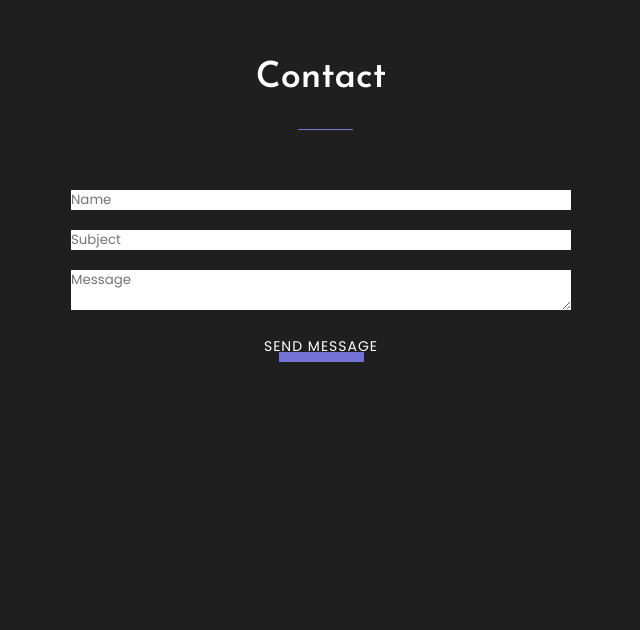
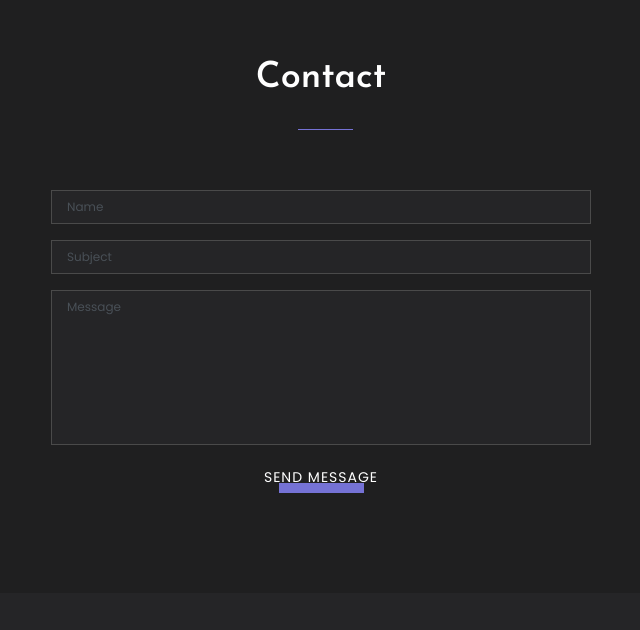
Before and after one commit to alexpodelinskii/portfolio, a React (Vite) app: page / in a window 1280 px wide. Shown: the part 3550-4180 px from the top of the page, without its empty margins (319-959 px from the left). Built offline with nearby package versions, Linux system fonts and the light colour scheme.

Commit message:
feat: add contact section styles

```diff
--- a/src/layout/sections/contact/Contact.tsx
+++ b/src/layout/sections/contact/Contact.tsx
@@ -1,10 +1,13 @@
 import styled from "styled-components";
 import {SectionTitle} from "../../../components/SectionTitle.tsx";
 import {Button} from "../../../components/Button.tsx";
+import {Container} from "../../../components/Container.tsx";
+import {theme} from "../../../styles/Theme.ts";
 
 export const Contact = () => {
     return (
         <StyledContact>
+            <Container>
                 <SectionTitle>Contact</SectionTitle>
                 <Form>
                     <Field placeholder={'Name'}/>
@@ -12,24 +15,45 @@
                     <Field placeholder={'Message'} as={'textarea'}/>
                     <Button type={'submit'}>Send message</Button>
                 </Form>
+            </Container>
+
         </StyledContact>
     );
 };
 
 const StyledContact = styled.section`
-    min-height: 100vh;
-    background-color: #f3b4b4;
     text-align: center;
 `
+
 const Form = styled.form`
-    max-width: 500px;
+    max-width: 540px;
     width: 100%;
     display: flex;
     flex-direction: column;
     align-items: center;
-    gap: 20px;
+    gap: 16px;
     margin: 0 auto;
+
+    textarea{
+        resize: none;
+        height: 155px;
+    }
 `
 const Field = styled.input`
     width: 100%;
+    font-family: 'Poppins' ,sans-serif;
+    border: 1px solid ${theme.colors.borderColor};
+    background-color: ${theme.colors.secondaryBg};
+    padding: 7px 15px;
+    font-weight: 400;
+    font-size: 12px;
+    color: ${theme.colors.fontsColor};
+    &:focus{
+        outline: 1px solid ${theme.colors.borderColor};
+    }
+    &::placeholder{
+        color: ${theme.colors.placeholderColor};
+        text-transform: capitalize;
+    }
+
 `
--- a/src/styles/Theme.ts
+++ b/src/styles/Theme.ts
@@ -4,5 +4,7 @@
         secondaryBg:'#252527',
         fontsColor:'#fff',
         fontColorAccent:'#7572D5',
+        borderColor:'#4A4A4A',
+        placeholderColor:'#495057'
     }
 }
```
Lines whose indentation alone changed are shown as unchanged.
